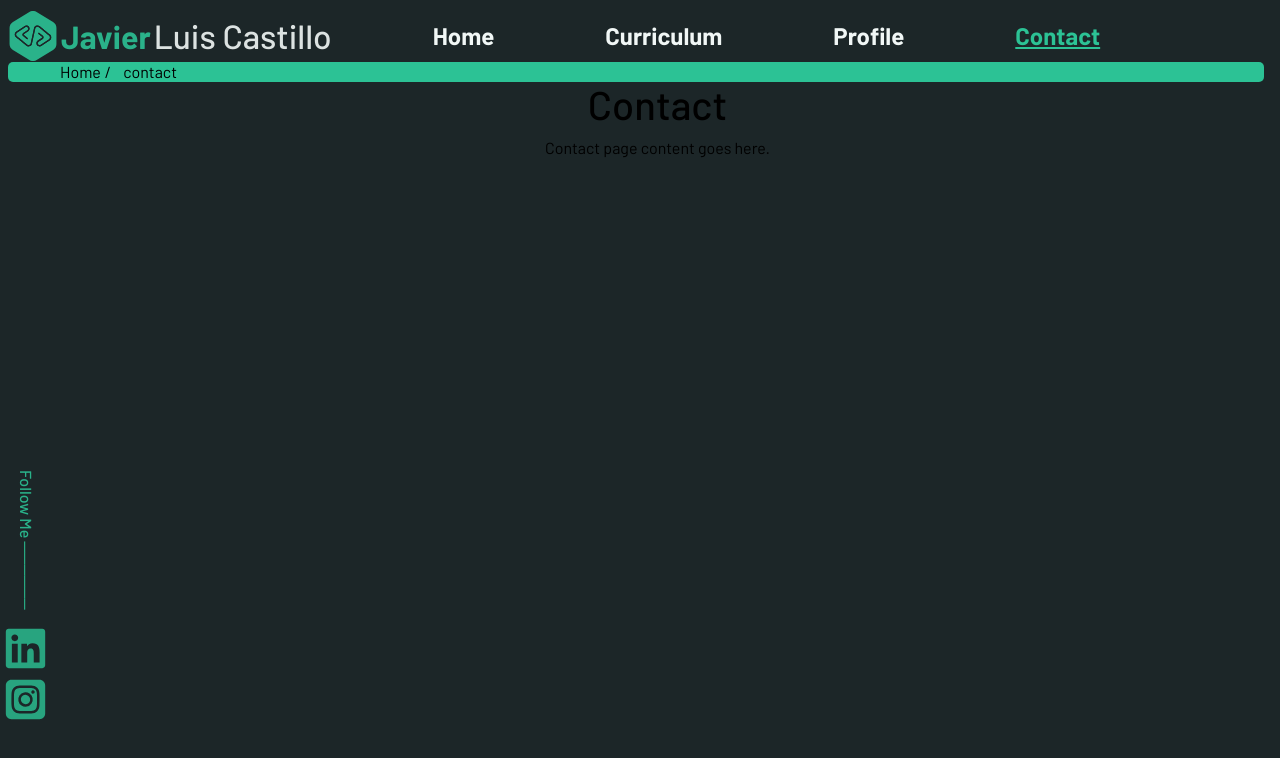
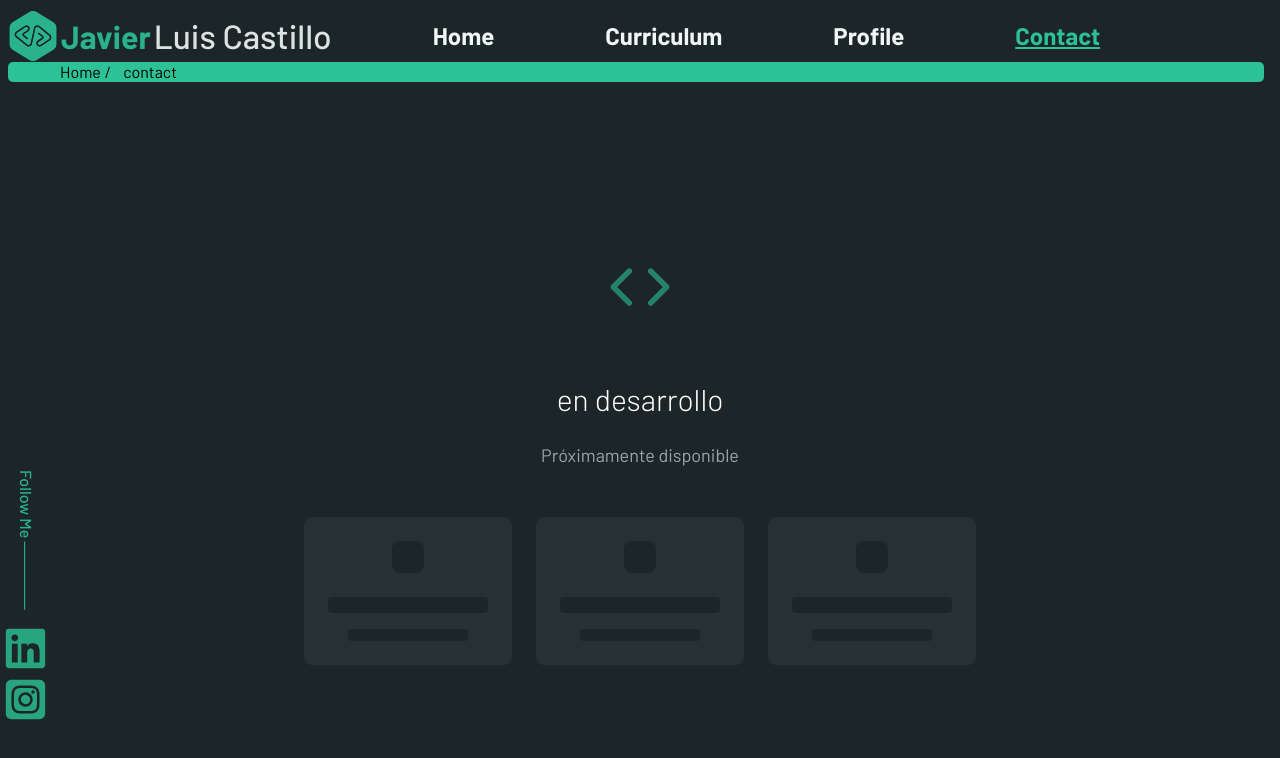
Before and after one commit to Javierlcastillo/CVitae, a React (Vite) app: page /CVitae/contact in a window 1280 px wide. Shown: the top 758 px of the page. Built offline with nearby package versions, Linux system fonts and the light colour scheme.

Commit message:
Arreglo de la pagina

```diff
--- a/src/App.css
+++ b/src/App.css
@@ -3,14 +3,11 @@
   text-align: center;
 }
 
-.container{
-  padding-top: 80px;
-  padding-left: 50px;
-}
 
 .page-container {
   padding-top: 88px;
-  margin-left: 40px;
-  margin-right: 30px;
+  position: relative;
+  width: calc(100% - 80px);
+  margin: 40px;
   min-height: 200vh;
 }
--- /dev/null
+++ b/src/components/ui/MantenimientoSkeleton.css
@@ -0,0 +1,199 @@
+/* Animación pulse para el efecto de skeleton */
+.skeleton-container {
+    margin-top: 88px;
+    width: 100vw;
+    height: calc(100vh - 88px);
+}
+
+@keyframes pulse {
+    0%, 100% {
+      opacity: 1;
+    }
+    50% {
+      opacity: 0.5;
+    }
+  }
+
+  .animate-pulse {
+    animation: pulse 2s cubic-bezier(0.4, 0, 0.6, 1) infinite;
+  }
+
+  /* Asegurar que las clases de Tailwind funcionen correctamente */
+  .min-h-screen {
+    min-height: 100vh;
+  }
+
+  .bg-gray-900 {
+    background-color: #1c2628;
+  }
+
+  .bg-gray-800 {
+    background-color: #2a3539;
+  }
+
+  .bg-gray-700 {
+    background-color: #1c2628;
+  }
+
+  .text-white {
+    color: rgb(255 255 255);
+  }
+
+  .text-teal-400 {
+    color: #2cc295;
+  }
+
+  .text-gray-400 {
+    color: rgb(156 163 175);
+  }
+
+  .opacity-40 {
+    opacity: 0.4;
+  }
+
+  .opacity-60 {
+    opacity: 0.6;
+  }
+
+  .rounded-lg {
+    border-radius: 0.5rem;
+  }
+
+  .rounded-full {
+    border-radius: 9999px;
+  }
+
+  /* Grid responsive */
+  .grid {
+    display: grid;
+  }
+
+  @media (min-width: 768px) {
+    .md\:grid-cols-3 {
+      grid-template-columns: repeat(3, minmax(0, 1fr));
+    }
+
+    .md\:text-4xl {
+      font-size: 2.25rem;
+      line-height: 2.5rem;
+    }
+  }
+
+  .gap-6 {
+    gap: 1.5rem;
+  }
+
+  .gap-1 {
+    gap: 0.25rem;
+  }
+
+  /* Flexbox utilities */
+  .flex {
+    display: flex;
+  }
+
+  .items-center {
+    align-items: center;
+  }
+
+  .justify-center {
+    justify-content: center;
+  }
+
+  /* Spacing */
+  .p-8 {
+    padding: 2rem;
+  }
+
+  .p-6 {
+    padding: 1.5rem;
+  }
+
+  .mb-8 {
+    margin-bottom: 2rem;
+  }
+
+  .mb-12 {
+    margin-bottom: 3rem;
+  }
+
+  .mb-6 {
+    margin-bottom: 1.5rem;
+  }
+
+  .mb-4 {
+    margin-bottom: 1rem;
+  }
+
+  .mb-3 {
+    margin-bottom: 0.75rem;
+  }
+
+  /* .mx-auto {
+    margin-left: auto;
+    margin-right: auto;
+  } */
+
+  /* Typography */
+  .text-3xl {
+    font-size: 1.875rem;
+    line-height: 2.25rem;
+  }
+
+  .text-lg {
+    font-size: 1.125rem;
+    line-height: 1.75rem;
+  }
+
+  .font-light {
+    font-weight: 300;
+  }
+
+  .text-center {
+    text-align: center;
+  }
+
+  /* Sizing */
+  .w-full {
+    width: 100%;
+  }
+
+  .w-16 {
+    width: 4rem;
+  }
+
+  .w-8 {
+    width: 2rem;
+  }
+
+  .w-2 {
+    width: 0.5rem;
+  }
+
+  .w-3\/4 {
+    width: 75%;
+  }
+
+  .h-16 {
+    height: 4rem;
+  }
+
+  .h-8 {
+    height: 2rem;
+  }
+
+  .h-4 {
+    height: 1rem;
+  }
+
+  .h-3 {
+    height: 0.75rem;
+  }
+
+  .h-2 {
+    height: 0.5rem;
+  }
+
+  .max-w-2xl {
+    max-width: 42rem;
+  }
--- /dev/null
+++ b/src/components/ui/MantenimientoSkeleton.jsx
@@ -0,0 +1,55 @@
+import React from 'react';
+import { Code } from 'lucide-react';
+import './MantenimientoSkeleton.css';
+
+
+function MantenimientoSkeleton(){
+  const pageName = () => {
+    return window.location.pathname.split('/').pop();
+  }
+  return (
+    <div className="skeleton-container">
+    <div className="min-h-screen bg-gray-900 flex items-center justify-center p-8">
+      <div className="max-w-2xl w-full text-center">
+        {/* Simple icon */}
+        <div className="mb-8">
+          <Code className="w-16 h-16 text-teal-400 mx-auto mb-6 opacity-60" />
+        </div>
+
+        {/* Main message */}
+        <h1 className="text-3xl md:text-4xl font-light text-white mb-4">
+          <span className="text-teal-400"></span> en desarrollo
+        </h1>
+
+        <p className="text-lg text-gray-400 mb-12">
+          Próximamente disponible
+        </p>
+
+        {/* Skeleton cards */}
+        <div className="grid md:grid-cols-3 gap-6 mb-12">
+          {[1, 2, 3].map((i) => (
+            <div key={i} className="bg-gray-800 rounded-lg p-6 animate-pulse">
+              <div className="w-8 h-8 bg-gray-700 rounded-lg mb-4 mx-auto"></div>
+              <div className="h-4 bg-gray-700 rounded mb-3"></div>
+              <div className="h-3 bg-gray-700 rounded w-3/4 mx-auto"></div>
+            </div>
+          ))}
+        </div>
+
+        {/* Simple progress indicator */}
+        <div className="flex justify-center gap-1">
+          {[0, 1, 2].map((i) => (
+            <div
+              key={i}
+              className="w-2 h-2 bg-teal-400 rounded-full opacity-40 animate-pulse"
+              style={{ animationDelay: `${i * 0.3}s` }}
+            ></div>
+          ))}
+        </div>
+      </div>
+    </div>
+    </div>
+  );
+};
+
+export default MantenimientoSkeleton;
--- a/src/config/AppRoutes.jsx
+++ b/src/config/AppRoutes.jsx
@@ -9,9 +9,9 @@ function AppRoutes() {
     return (
         <Routes>
             <Route path="/" element={<Home />} />
-            <Route path="/curriculum" element={<Curriculum />} />
-            <Route path="/profile" element={<Profile />} />
-            <Route path="/contact" element={<Contact />} />
+            <Route path="/curriculum/" element={<Curriculum />} />
+            <Route path="/profile/" element={<Profile />} />
+            <Route path="/contact/" element={<Contact />} />
         </Routes>
     );
 }
--- a/src/pages/Contact.jsx
+++ b/src/pages/Contact.jsx
@@ -1,10 +1,10 @@
 import React from "react";
+import MantenimientoSkeleton from "../components/ui/MantenimientoSkeleton";
 
 function Contact() {
     return (
-        <div className="container">
-            <h1>Contact</h1>
-            <p>Contact page content goes here.</p>
+        <div>
+            <MantenimientoSkeleton />
         </div>
     );
 }
--- a/src/pages/Curriculum.css
+++ b/src/pages/Curriculum.css
@@ -21,7 +21,7 @@
   /* Header Section */
   .curriculum-header {
     background: linear-gradient(135deg, #2a3539 0%, var(--primary-dark) 100%);
-    padding: 4rem 1rem;
+    padding: 1rem 1rem;
   }
 
   .header-content {
--- a/src/pages/Home.css
+++ b/src/pages/Home.css
@@ -1,7 +1,7 @@
 .home-container {
-    /* padding-top: 88px; */
+    padding-top: 88px;
+    position: relative;
     margin-left: 40px;
-    margin-right: 30px;
     min-height: 200vh;
 }
 .introduction-grid {
@@ -25,7 +25,7 @@
 
 .home-description {
     grid-column: 6 / -2;
-    grid-row: 4 / span 2;
+    grid-row: 4 / span 3;
     font-weight: 400;
     font-size: 1.5rem;
     color: #F1F7F6;
@@ -110,9 +110,9 @@
 
 /*Elementos de la animacion de scroll inicial*/
 .animation-up {
+    position: relative;
     display: flex;
     width: 100%;
-
     justify-content: space-between; /* Asegura la distribución */
     position: absolute;
     top: 120vh;
@@ -134,7 +134,7 @@
 
     .home-description {
         grid-column: 6 / -2;
-        grid-row: 4 / span 2;
+        grid-row: 4 / span 3;
         font-weight: 400;
         font-size: 1.2rem;
         color: #F1F7F6;
--- a/src/pages/Home.jsx
+++ b/src/pages/Home.jsx
@@ -10,16 +10,16 @@ import Flecha from "@/assets/icons/flecha.svg?react";
 
 function Home() {
 
-    useGSAP(() => {
-        ScrollTrigger.create({
-            trigger: '.introduction-grid',
-            start: "top top",
-            end: '+=200vh',
-            pin: true,
-            pinSpacing: true,
+//     useGSAP(() => {
+//         ScrollTrigger.create({
+//             trigger: '.introduction-grid',
+//             start: "top top",
+//             end: '+=200vh',
+//             pin: true,
+//             pinSpacing: true,
 
-    });
-}, []);
+//     });
+// }, []);
     const { width } = useWindowSize();
     const getScreenSize = (width) => {
         if (width > 600) return "big";
@@ -93,7 +93,7 @@ function Home() {
                 <p className={`home-description ${screenSize}`} >Hi, I'm <span className="highlight">Javier Luis Castillo</span> — a Computer Science student passionate about AI, web development, and solving real problems with code.</p>
                 <Flecha className={`flecha${hideFlecha ? "-hide" : "-show"}`} />
             </div>
-            <div className="animation-up">
+            {/* <div className="animation-up">
                 {cuadrosConfig.map((params, idx) => (
                     <CuadroAnimado
                         key={idx}
@@ -103,7 +103,7 @@ function Home() {
                         startY={params.startY}
                     />
                 ))}
-            </div>
+            </div> */}
             {/* <div id="proyectos-recientes">
                 <h2>Proyectos recientes</h2>
                 <div className="proyectos-grid">
--- a/src/pages/Profile.jsx
+++ b/src/pages/Profile.jsx
@@ -1,10 +1,10 @@
 import React from "react";
+import MantenimientoSkeleton from "../components/ui/MantenimientoSkeleton";
 
 function Profile() {
     return (
-        <div className="container">
-            <h1>Profile</h1>
-            <p>Profile page content goes here.</p>
+        <div>
+            <MantenimientoSkeleton />
         </div>
     );
 }
```
